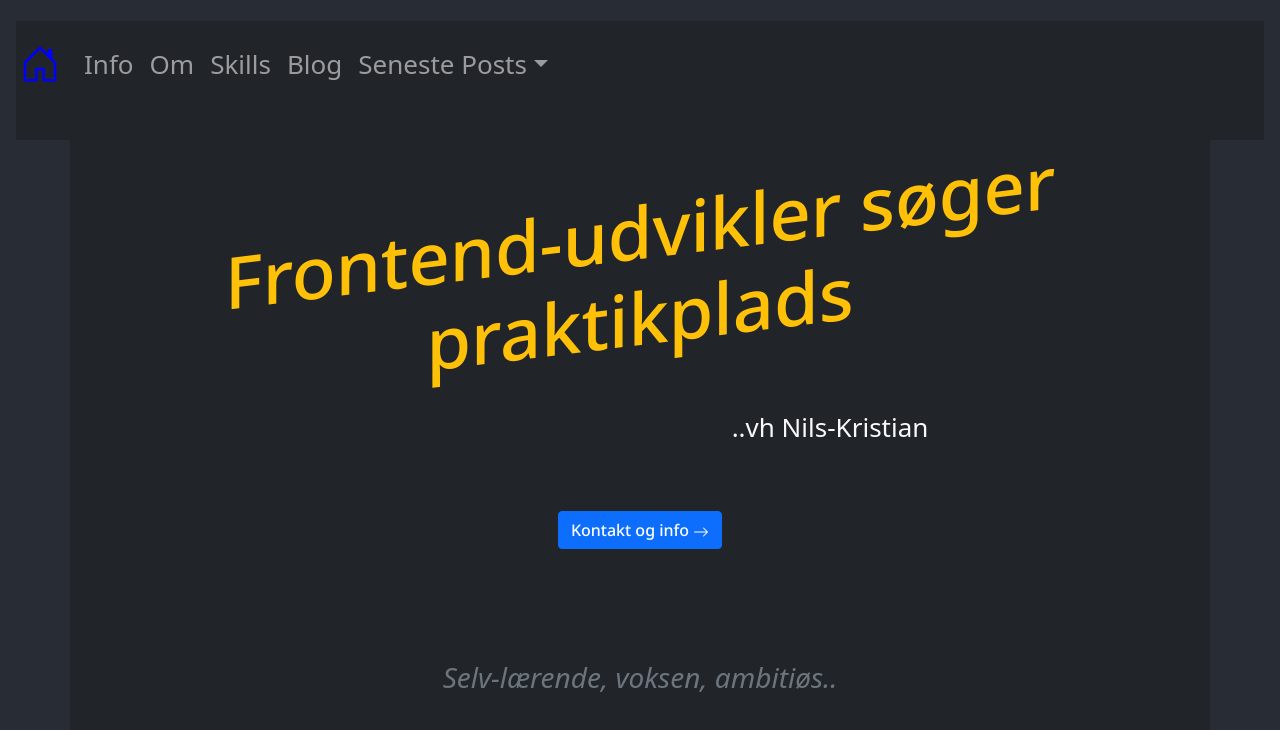
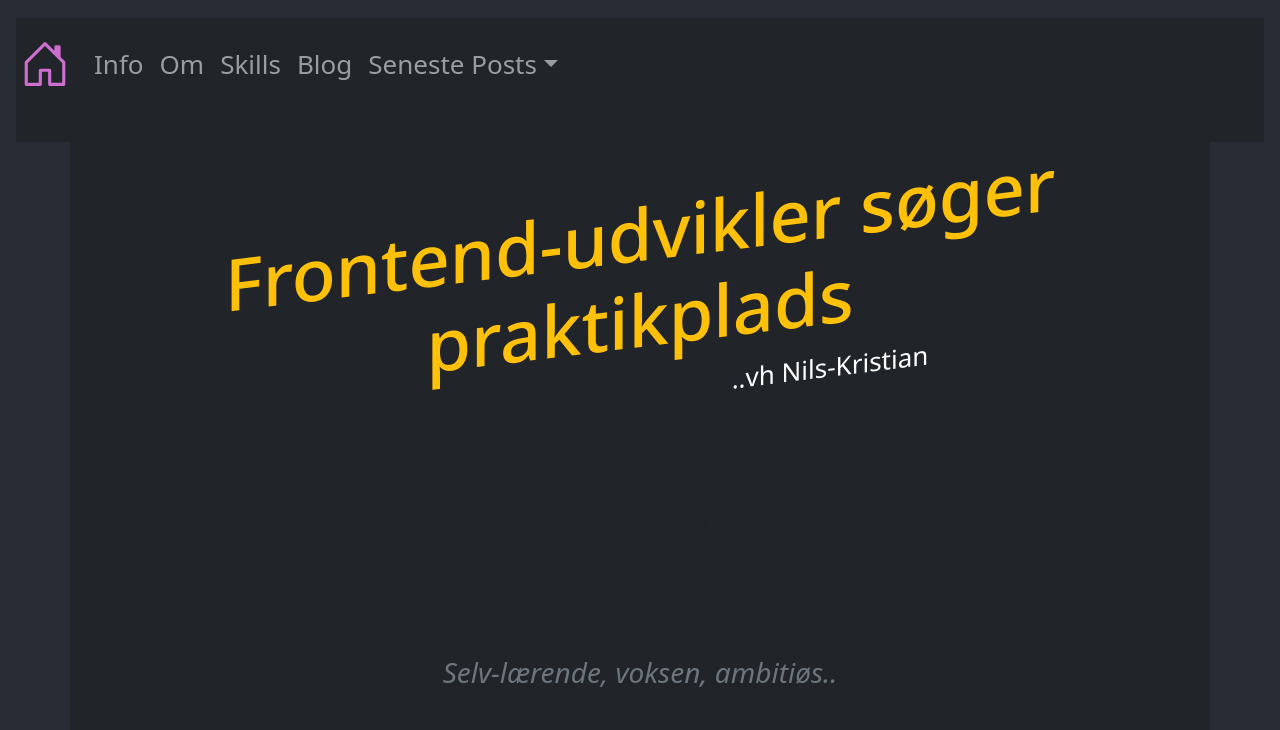
Before and after one commit to nkped/nkped.github.io, a React (Create React App) app: page / in a window 1280 px wide. Shown: the top 730 px of the page. Built offline with nearby package versions, Linux system fonts and the light colour scheme.

Commit message:
Fixit top-sidevisninger

```diff
--- a/src/App.css
+++ b/src/App.css
@@ -54,7 +54,13 @@
 
 
 
+.bgColor {
+  background-color: hsla(299, 49%, 62%, 1);
+}
 
+.color {
+  color: hsla(299, 49%, 62%, 1);
+}
 
 
 
--- a/src/App.js
+++ b/src/App.js
@@ -2,7 +2,6 @@
 import React from "react";
 import { Outlet } from "react-router-dom";
 import { IconContext } from "react-icons";
-import { Container } from "react-bootstrap";
 
 //Styles
 import "./App.css";
--- a/src/components/myNavBar.jsx
+++ b/src/components/myNavBar.jsx
@@ -15,7 +15,7 @@ export function MyNavBar() {
         className="pt-3 pb-5 px-1"
       >
         <Navbar.Brand href="/#/">
-          <HouseDoor size={40} color="blue" />
+          <HouseDoor size={50} className="color" />
         </Navbar.Brand>
 
         <Navbar.Toggle aria-controls="basic-navbar-nav" />
--- a/src/routes/blogLandingPage.jsx
+++ b/src/routes/blogLandingPage.jsx
@@ -4,8 +4,9 @@ import { Footer } from "../components/footer";
 
 export default function BlogLandingPage() {
   return (
-    <Container fluid>
-      <Row className="h1 display-2 Noto700 pb-1 mb-2 text-muted  border-bottom border-warning">
+    <Container fluid className="px-3">
+      <Container className="bg-dark">
+        <Row className="display-2 Noto700 pb-1 px-1 mb-2 text-muted  border-bottom border-warning">
           Blog
         </Row>
         <Row className="text-center py-3">
@@ -31,5 +32,6 @@ export default function BlogLandingPage() {
           </Card>
         </Row>
       </Container>
+    </Container>
   );
 }
--- a/src/routes/blogPost.jsx
+++ b/src/routes/blogPost.jsx
@@ -7,9 +7,10 @@ export default function BlogPost() {
   let params = useParams();
   let blogPost = getBlogPost(parseInt(params.blogPostId));
   return (
-    <Container>
-      <Row className="fs-1 fw-semibold text-muted border-bottom border-warning">
-        BlogPost
+    <Container fluid className="px-3">
+      <Container className="bg-dark">
+        <Row className="display-2 Noto700 pb-1 px-1 mb-2 text-muted  border-bottom border-warning">
+          Blogpost
         </Row>
         <Container className="text-start  px-4 py-5 ">
           <Row className="fs-3 fw-bold text-start mb-2">
@@ -35,5 +36,6 @@ export default function BlogPost() {
           </Row>
         </Container>
       </Container>
+    </Container>
   );
 }
--- a/src/routes/home.jsx
+++ b/src/routes/home.jsx
@@ -8,16 +8,21 @@ import { ArrowRight } from "react-bootstrap-icons";
 
 export default function Home() {
   return (
-    <Container className="bg-dark text-light higher">
-      <h1 className="Noto700 text-warning display-2 skewed my-5">
+    <Container fluid className="px-3">
+      <Container className="bg-dark higher pt-5">
+        <h1 className="Noto700 text-warning display-2 skewed">
           Frontend-udvikler søger praktikplads
         </h1>
-      <Row className="mb-3">
+        <Row className="mb-5 skewed">
           <Col xs={{ span: 6, offset: 5 }}>..vh Nils-Kristian</Col>{" "}
         </Row>
         <Row>
           <Col>
-          <Button href="/#/kontakt" variant="primary" className="Noto600 my-5">
+            <Button
+              href="/#/kontakt"
+              variant="bgColor"
+              className="Noto600 my-5"
+            >
               Kontakt og info
               <ArrowRight className="ms-1" />
             </Button>
@@ -25,10 +30,13 @@ export default function Home() {
         </Row>
         <Footer />
       </Container>
+    </Container>
   );
 }
 
 /*
+hsla(310, 73%, 62%, 1) pink - mættet
+hsla(299, 49%, 62%, 1) pink - mindre mættet
       <Row>
         <Col xs={{ span: 6, offset: 3 }}>
           <p>..mvh Nils-Kristian Pedersen</p>
--- a/src/routes/kontakt.jsx
+++ b/src/routes/kontakt.jsx
@@ -5,9 +5,9 @@ import { FaHandshake, FaUserTie } from "react-icons/fa";
 
 export default function Kontakt() {
   return (
-    <Container fluid>
-      <Container className="bg-dark px-3">
-        <Row className="display-2 Noto700 pb-1 mb-2 text-muted  border-bottom border-warning">
+    <Container fluid className="px-3">
+      <Container className="bg-dark">
+        <Row className="display-2 Noto700 pb-1 px-1 mb-2 text-muted  border-bottom border-warning">
           Info
         </Row>
 
--- a/src/routes/skills.jsx
+++ b/src/routes/skills.jsx
@@ -20,9 +20,9 @@ import { Footer } from "../components/footer";
 
 export default function Skills() {
   return (
-    <Container fluid className="bg-dark text-light">
-      <Container>
-        <Row className="fs-1 fw-semibold mb-2 text-muted  border-bottom border-warning">
+    <Container fluid className="px-3">
+      <Container className="bg-dark">
+        <Row className="display-2 Noto700 pb-1 px-1 mb-2 text-muted  border-bottom border-warning">
           Skills
         </Row>
         <Stack
```
Lines whose indentation alone changed are shown as unchanged.
